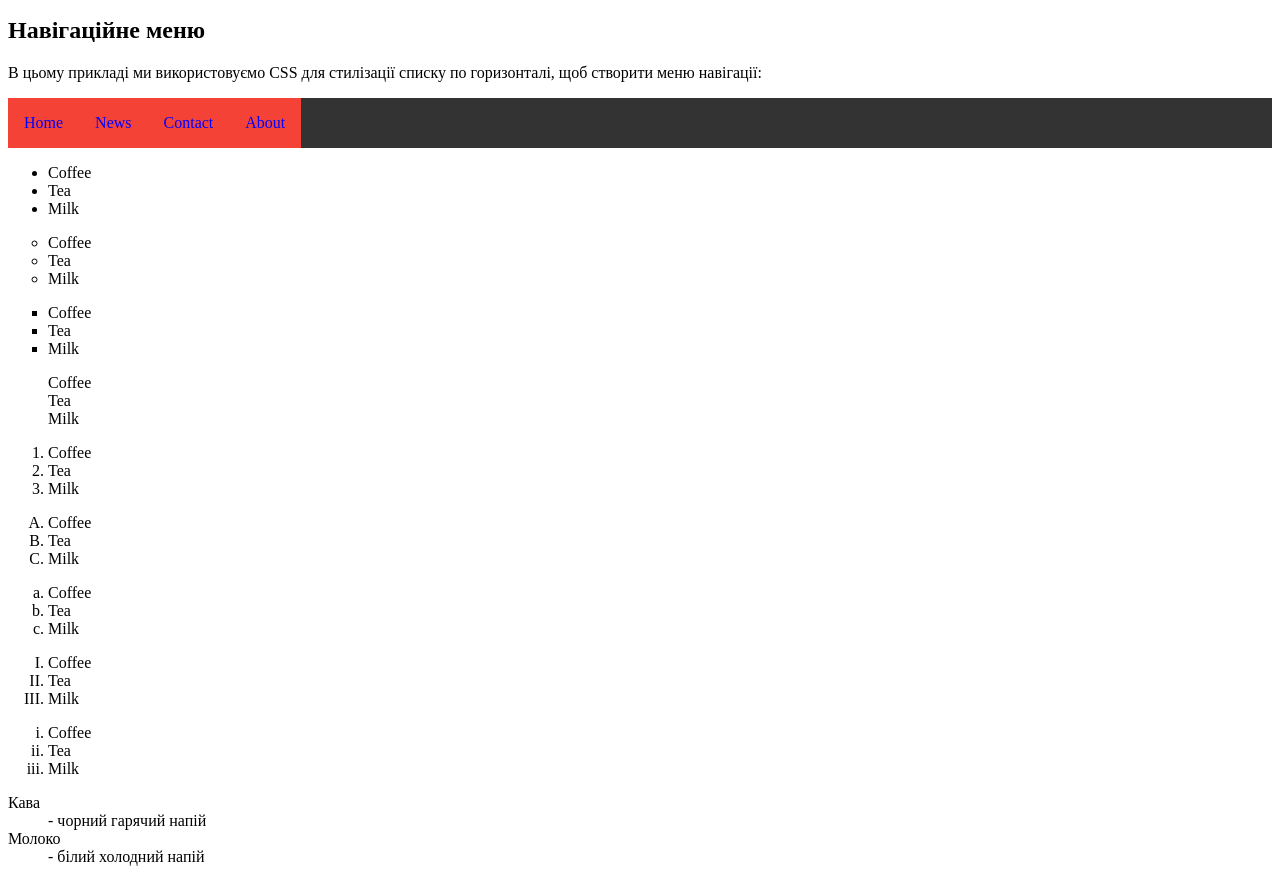
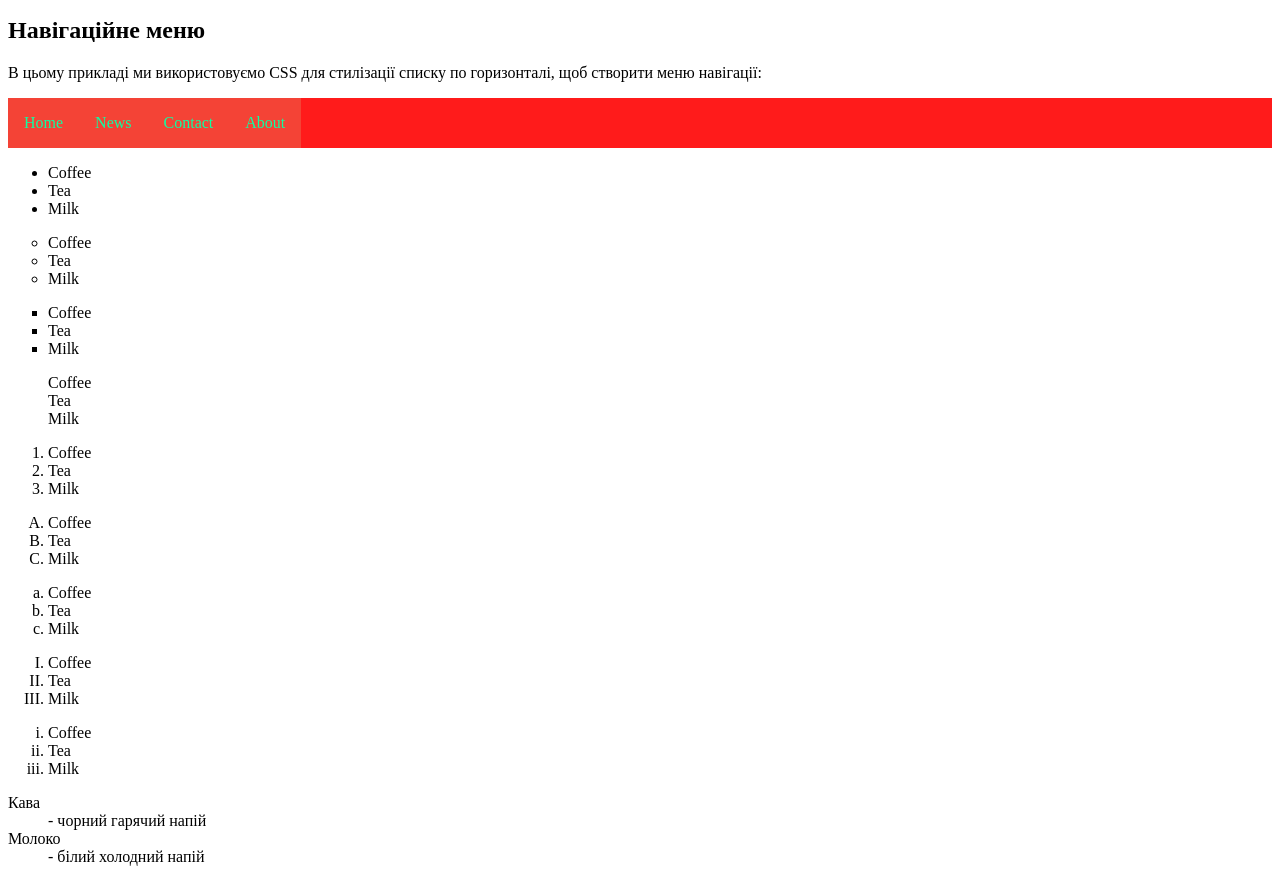
Before and after one commit to Nazarkyrychenko/IS-32_KYRYCHENKO-NAZAR_INDEPENDENT-1_, a plain HTML site: page index.html in a window 1280 px wide. Shown: the part 4502-5381 px from the top of the page. Drawn offline with Linux system fonts and the light colour scheme.

Commit message:
commit index.html

```diff
--- a/index.html
+++ b/index.html
@@ -69,7 +69,7 @@
         margin: 0;
         padding: 0;
         overflow: hidden;
-        background-color: #333;
+        background-color: #ff1b1b;
       }
 
       .nav-menu li {
@@ -78,7 +78,7 @@
 
       .nav-menu li a {
         display: block;
-        color: blue;
+        color: rgb(14, 255, 163);
         text-align: center;
         padding: 16px;
         text-decoration: none;
@@ -106,6 +106,7 @@
     <p>Це інший параграф.</p>
 
     <a href="https://w3schoolsua.github.io/">Це посилання</a>
+
     <button>Натисніть мене</button>
 
     <h2>Невпорядкований список HTML</h2>
```
